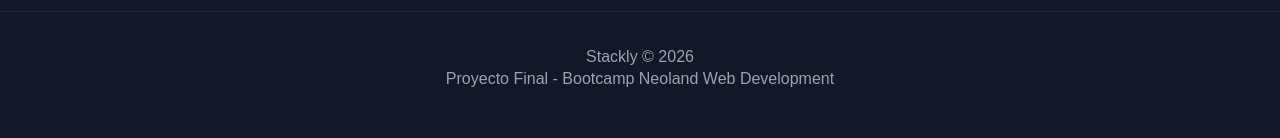
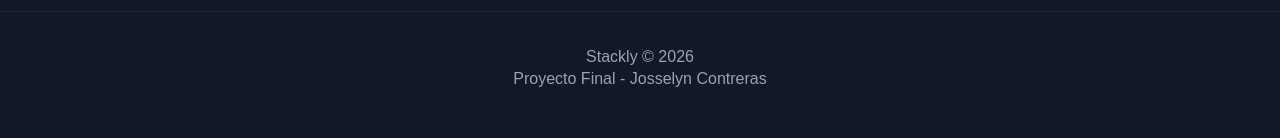
Before and after one commit to josselyncontreras96-ui/Frontend-proyecto-saas-catalog-josselyn-contreras, a React (Vite) app: page / in a window 1280 px wide. Shown: the part 162-300 px from the top of the page. Built offline with nearby package versions, Linux system fonts and the light colour scheme; no server answers.

Commit message:
termino de agregar ultimos detalles al README

```diff
--- a/src/components/Footer.jsx
+++ b/src/components/Footer.jsx
@@ -3,7 +3,7 @@ function Footer() {
     <footer className="site-footer">
       <div className="container">
         <p>Stackly &copy; 2026</p>
-        <p>Proyecto Final - Bootcamp Neoland Web Development</p>
+        <p>Proyecto Final - Josselyn Contreras</p>
       </div>
     </footer>
   );
```
Also changed, not shown: 1 other file (tests, documents, lock files or other folders).
